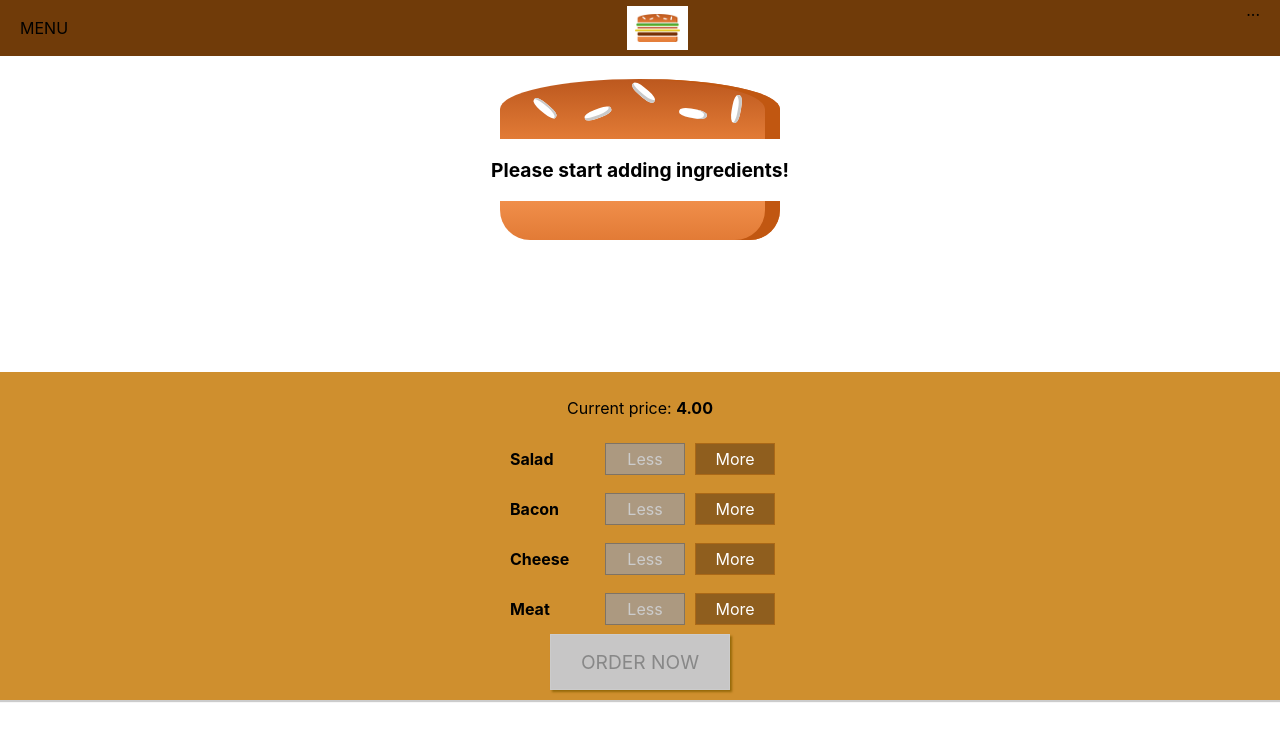
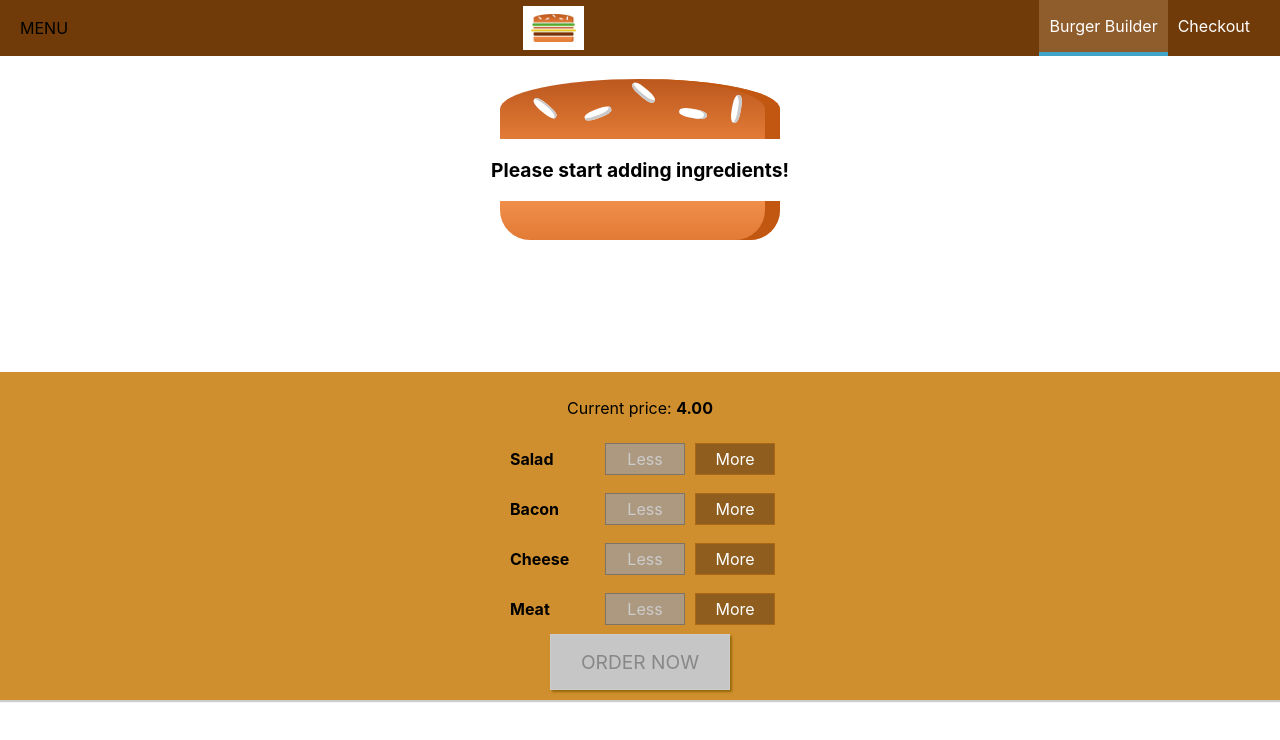
Before and after one commit to Xalsar/burger-builder, a React (Create React App) app: page / in a window 1280 px wide. Shown: the top 740 px of the page. Built offline with nearby package versions, Linux system fonts and the light colour scheme.

Commit message:
172. Add NavigationItems and item

```diff
--- /dev/null
+++ b/src/components/Navigation/NavigationItems/NavigationItem/NavigationItem.js
@@ -0,0 +1,13 @@
+import React from 'react'
+import classes from './NavigationItem.module.css'
+
+const navigationItem = (props) => (
+    <li className={classes.NavigationItem}>
+        <a
+            href={props.link}
+            className={props.active ? classes.active : null}
+        >{props.children}</a>
+    </li>
+)
+
+export default navigationItem
--- /dev/null
+++ b/src/components/Navigation/NavigationItems/NavigationItem/NavigationItem.module.css
@@ -0,0 +1,25 @@
+.NavigationItem {
+    margin: 0;
+    box-sizing: border-box;
+    display: flex;
+    height: 100%;
+    align-items: center;
+}
+
+.NavigationItem a {
+    color: white;
+    text-decoration: none;
+    height: 100%;
+    padding: 16px 10px;
+    border-bottom: 4px solid transparent;
+    box-sizing: border-box;
+    display: block;
+}
+
+.NavigationItem a.hover,
+.navigationItem a:active,
+.NavigationItem a.active {
+    background-color: #8F5C2C;
+    border-bottom: 4px solid #40A4C8;
+    color: white;
+}
--- /dev/null
+++ b/src/components/Navigation/NavigationItems/NavigationItems.js
@@ -0,0 +1,12 @@
+import React from 'react'
+import classes from './NavigationItems.module.css'
+import NavigationItem from './NavigationItem/NavigationItem'
+
+const navigationItems = (props) => (
+    <ul className={classes.NavigationItems}>
+        <NavigationItem link="/" active>Burger Builder</NavigationItem>
+        <NavigationItem link="/">Checkout</NavigationItem>
+    </ul>
+)
+
+export default navigationItems
--- /dev/null
+++ b/src/components/Navigation/NavigationItems/NavigationItems.module.css
@@ -0,0 +1,8 @@
+.NavigationItems {
+    margin: 0;
+    padding: 0;
+    list-style: none;
+    display: flex;
+    align-items: center;
+    height: 100%;
+}
--- a/src/components/Navigation/Toolbar/Toolbar.js
+++ b/src/components/Navigation/Toolbar/Toolbar.js
@@ -1,13 +1,14 @@
 import React from 'react'
 import classes from './Toolbar.module.css'
 import Logo from '../../Logo/Logo'
+import NavigationItems from '../NavigationItems/NavigationItems'
 
 const toolbar = (props) => (
     <header className={classes.Toolbar}>
         <div>MENU</div>
-        <Logo/>
+        <Logo />
         <nav>
-            ...
+            <NavigationItems/>
         </nav>
     </header>
 )
```
